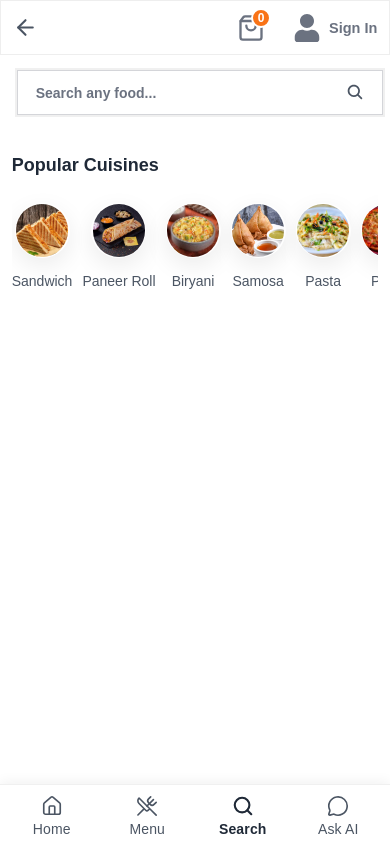
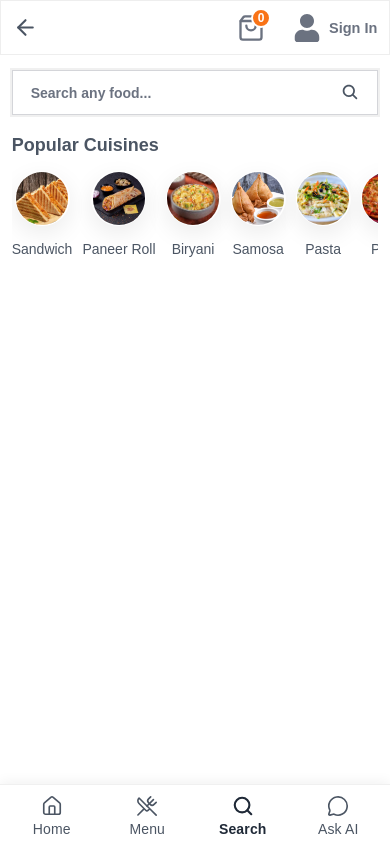
Before and after one commit to 066rakesh/34-cafe, a React (Vite) app in the folder Frontend/: page /search in a window 390 px wide. Built offline with nearby package versions, Linux system fonts and the light colour scheme.

Commit message:
fix SPA routing 404 on refresh

```diff
--- a/Frontend/src/pages/Search/Search.module.css
+++ b/Frontend/src/pages/Search/Search.module.css
@@ -70,19 +70,18 @@
 }
 
 .cuisines {
-  margin: 4rem 0 2rem;
+  margin: 0.5rem 0 2rem;
 }
 
 .cuisines h3 {
-  color: var(--text-heading);
+  color: var(--text-body);
   font-size: clamp(1.8rem, 3.5vw, 2.2rem);
   font-weight: 700;
-  margin: 1.5rem 0;
 }
 
 .slide {
   width: fit-content !important;
-  margin: clamp(1.2rem, 2vw, 2.5rem) 0;
+  margin: 1.5rem 0;
 }
 
 .card {
@@ -174,6 +173,10 @@
   .form {
     margin-top: 2rem;
   }
+
+  .cuisines {
+    margin-bottom: 1rem;
+  }
 }
 
 @media (max-width: 500px) {
@@ -184,7 +187,7 @@
 
 @media (max-width: 426px) {
   .form {
-    margin: 0.5rem;
+    margin: 0.5rem 0 2rem;
     width: 100%;
   }
 }
--- /dev/null
+++ b/Frontend/varcel.json
@@ -0,0 +1,5 @@
+{
+  "rewrites": [
+    { "source": "/(.*)", "destination": "/index.html" }
+  ]
+}
```
Also changed, not shown: 1 other file (tests, documents, lock files or other folders).
